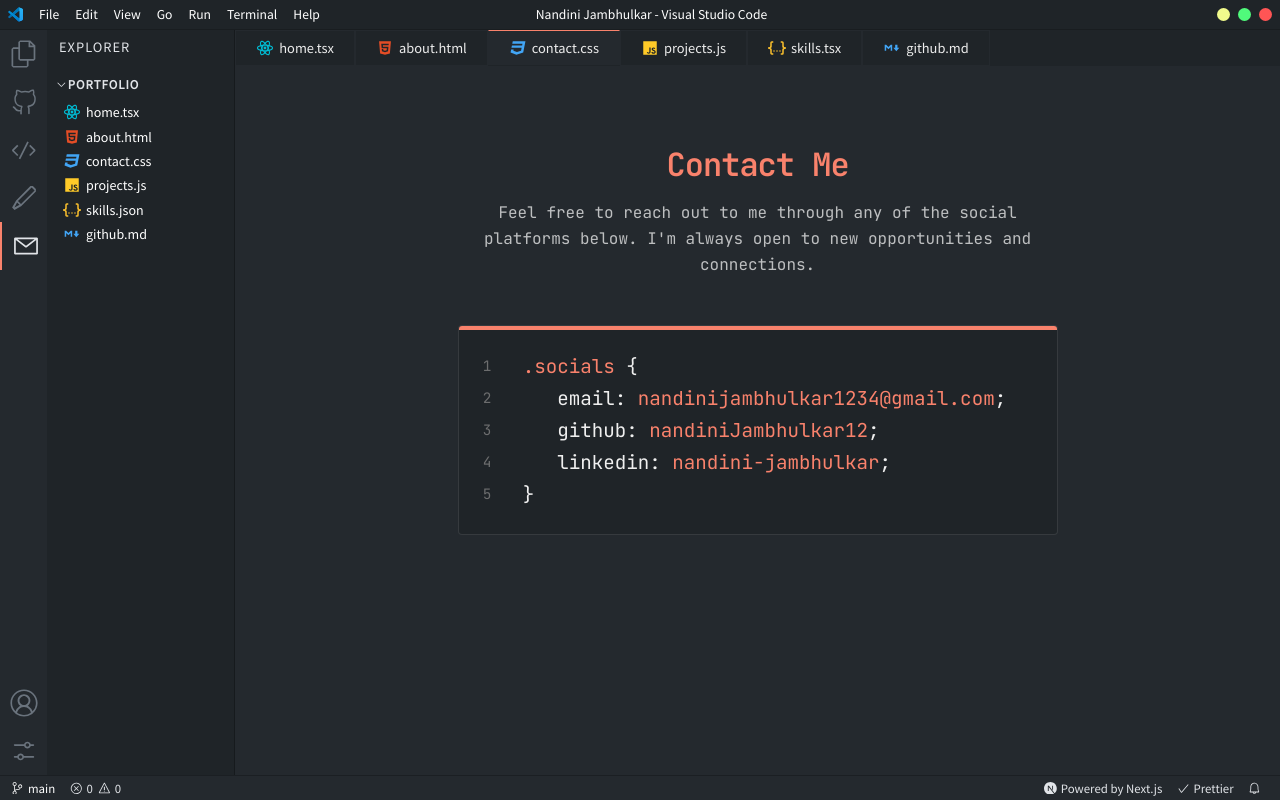
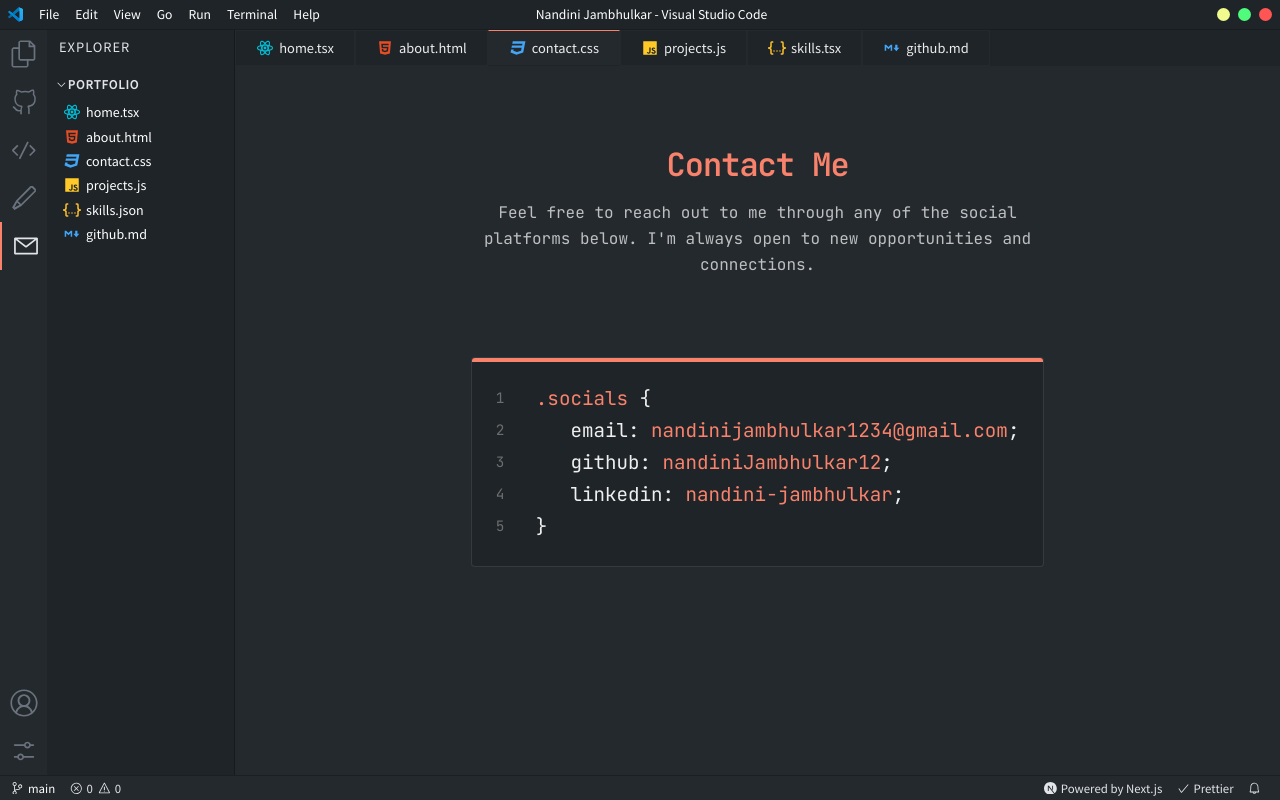
Before and after one commit to nandiniJambhulkar12/Portfolio, a Next.js app: page /contact in a window 1280 px wide. Built offline with nearby package versions, Linux system fonts and the light colour scheme.

Commit message:
Update ContactPage.module.css

```diff
--- a/styles/ContactPage.module.css
+++ b/styles/ContactPage.module.css
@@ -1,3 +1,5 @@
+
+
 .layout {
   max-width: 900px;
   margin: 0 auto;
@@ -7,6 +9,7 @@
 .container {
   display: flex;
   justify-content: center;
+  padding: 2rem 1rem;
 }
 
 .container > * {
@@ -23,6 +26,8 @@
   display: flex;
   gap: 1rem;
 }
+
+/* ---------- Title & Subtitle ---------- */
 
 .pageTitle {
   font-size: 2rem;
@@ -47,10 +52,11 @@
   margin-right: auto;
 }
 
+/* ---------- Responsive Styles ---------- */
+
 @media screen and (max-width: 1200px) {
   .container {
     display: block;
-    padding: 2rem 1rem;
   }
 
   .container > div:first-child {
```
